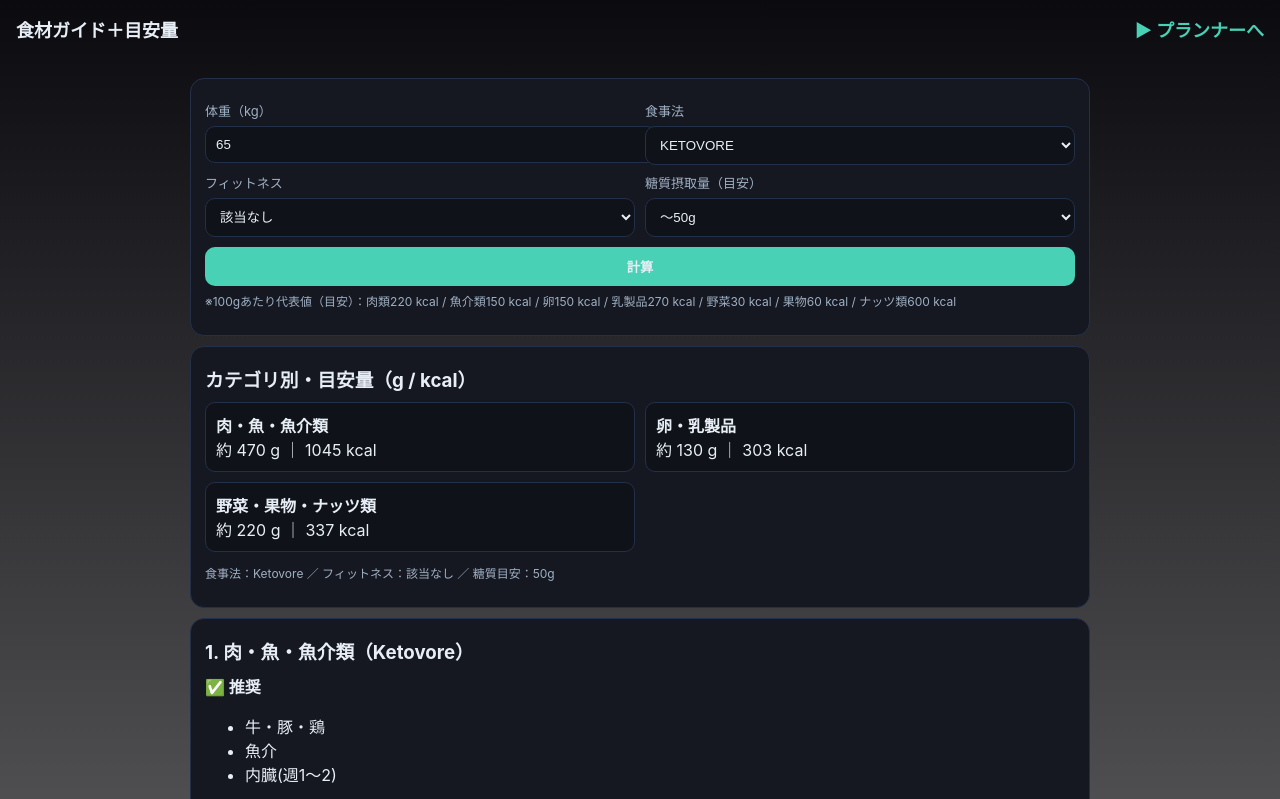
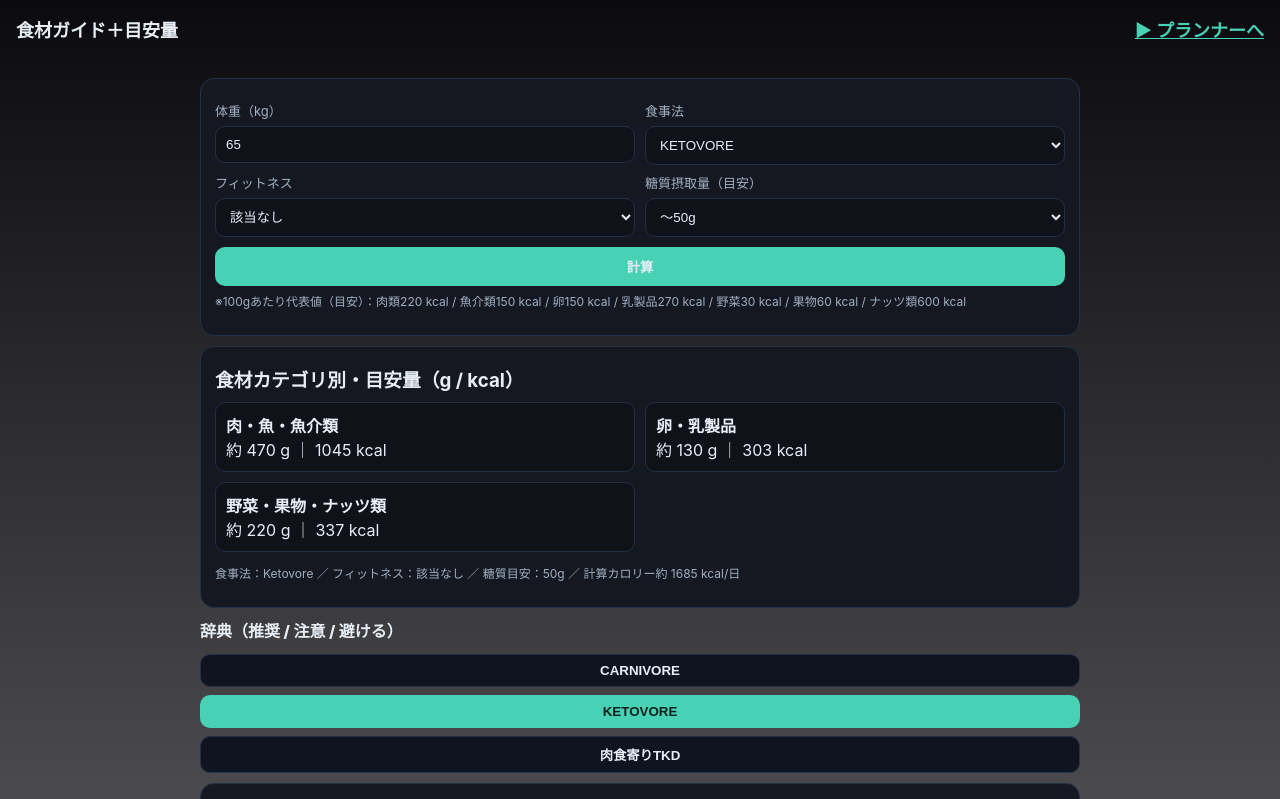
Before and after one commit to neocarnivore/carnivore-guide, a plain HTML site: page guide-plus.html in a window 1280 px wide. Both pictures are taken after a click on the button "計算". Shown: the top 799 px of the page. Drawn offline with Linux system fonts and the light colour scheme.

Commit message:
Update guide-plus.html

```diff
--- a/guide-plus.html
+++ b/guide-plus.html
@@ -4,30 +4,38 @@
 <meta charset="utf-8">
 <meta name="viewport" content="width=device-width,initial-scale=1">
 <title>食材ガイド＋目安量（Carnivore/Ketovore/TKD）</title>
+<meta name="theme-color" content="#0b0b0f">
+<link rel="manifest" href="manifest.webmanifest">
+<link rel="apple-touch-icon" href="icons/icon-192.png">
 <style>
 :root{--bg:#0b0b0f;--card:#151821;--text:#e8eef6;--muted:#9fb0c3;--acc:#48d1b5;--bad:#ff7575;--warn:#ffb454;--border:#23304a}
-body{margin:0;background:linear-gradient(180deg,var(--bg),#0b0b0f00);color:var(--text);font-family:-apple-system,BlinkMacSystemFont,"Segoe UI",Roboto,"Hiragino Kaku Gothic ProN","Yu Gothic",sans-serif}
+*{box-sizing:border-box} body{margin:0;background:linear-gradient(180deg,var(--bg),#0b0b0f00);color:var(--text);font-family:-apple-system,BlinkMacSystemFont,"Segoe UI",Roboto,"Hiragino Kaku Gothic ProN","Yu Gothic",sans-serif}
 header{padding:16px;font-weight:800;font-size:18px;display:flex;justify-content:space-between;align-items:center}
-.wrap{max-width:900px;margin:auto;padding:10px}
+a{color:var(--acc)} .wrap{max-width:900px;margin:auto;padding:10px}
 .card{background:var(--card);border:1px solid var(--border);border-radius:14px;padding:14px;margin:10px 0}
 .grid{display:grid;grid-template-columns:1fr;gap:10px}
 @media(min-width:720px){.grid{grid-template-columns:1fr 1fr}}
 label{display:block;font-size:13px;color:var(--muted);margin:8px 0 6px}
 input,select,button{width:100%;padding:10px;border-radius:10px;border:1px solid var(--border);background:#0f1218;color:var(--text)}
 button{background:var(--acc);border:none;font-weight:700;cursor:pointer}
-.small{font-size:12px;color:var(--muted)}
-h3{margin:4px 0 10px}
+.small{font-size:12px;color:var(--muted)} h3{margin:4px 0 10px}
 .kpi{background:#0f1218;border:1px solid var(--border);padding:10px;border-radius:10px}
 .bad{color:var(--bad)} .warn{color:var(--warn)}
+.sectionTitle{font-weight:800;margin:6px 0 12px}
+.tabs{display:flex;gap:8px;flex-wrap:wrap;margin-top:6px}
+.tab{background:#101420;border:1px solid var(--border);color:var(--text);padding:8px 12px;border-radius:10px;cursor:pointer}
+.tab.active{background:var(--acc);border-color:transparent;color:#07231d}
+.space{height:10px}
 </style>
 </head>
 <body>
 <header>
   <div>食材ガイド＋目安量</div>
-  <a href="https://neocarnivore.github.io" style="color:var(--acc);text-decoration:none">▶ プランナーへ</a>
+  <a href="https://neocarnivore.github.io">▶ プランナーへ</a>
 </header>
 
 <div class="wrap">
+
   <!-- 条件入力 -->
   <div class="card">
     <div class="grid">
@@ -62,13 +70,14 @@ h3{margin:4px 0 10px}
         </select>
       </div>
     </div>
-    <div style="margin-top:10px"><button id="go">計算</button></div>
+    <div class="space"></div>
+    <button id="go">計算</button>
     <p class="small" style="margin-top:6px">※100gあたり代表値（目安）：肉類220 kcal / 魚介類150 kcal / 卵150 kcal / 乳製品270 kcal / 野菜30 kcal / 果物60 kcal / ナッツ類600 kcal</p>
   </div>
 
   <!-- 結果：カテゴリ別 目安量 -->
   <div class="card" id="suggest" style="display:none">
-    <h3>カテゴリ別・目安量（g / kcal）</h3>
+    <h3>食材カテゴリ別・目安量（g / kcal）</h3>
     <div class="grid">
       <div class="kpi"><b>肉・魚・魚介類</b><div>約 <span id="gMeat">–</span> g ｜ <span id="kMeat">–</span> kcal</div></div>
       <div class="kpi"><b>卵・乳製品</b><div>約 <span id="gDairy">–</span> g ｜ <span id="kDairy">–</span> kcal</div></div>
@@ -77,7 +86,15 @@ h3{margin:4px 0 10px}
     <p class="small" id="note"></p>
   </div>
 
-  <!-- 辞典（推奨/注意/避ける） -->
+  <!-- 食事法タブ -->
+  <div class="sectionTitle">辞典（推奨 / 注意 / 避ける）</div>
+  <div class="tabs" id="dietTabs">
+    <button class="tab" data-diet="Carnivore">CARNIVORE</button>
+    <button class="tab active" data-diet="Ketovore">KETOVORE</button>
+    <button class="tab" data-diet="TKD">肉食寄りTKD</button>
+  </div>
+
+  <!-- 辞典本体 -->
   <div id="dict"></div>
 
   <footer class="small" style="margin:20px 0 30px">
@@ -88,9 +105,7 @@ h3{margin:4px 0 10px}
 </div>
 
 <script>
-const $ = s => document.querySelector(s);
-
-// ---- データ（辞典は上のguide.htmlと同様。簡略版） ----
+// ====== データ（辞典） ======
 const CATS = [
   {id:"meat",  name:"1. 肉・魚・魚介類"},
   {id:"oil",   name:"2. 調理用オイル＆調味料"},
@@ -102,17 +117,17 @@ const CATS = [
 
 const GUIDE = {
   Carnivore:{
-    meat:{ok:["牛・豚・鶏","魚（サーモン等）","内臓"], caution:["加工肉","味付け肉"], avoid:["パン粉付き肉","ソース漬け"]},
-    oil:{ok:["バター/ギー/ラード","未精製塩"], caution:["精製塩の摂り過ぎ"], avoid:["植物油","市販ドレッシング"]},
-    dairy:{ok:["卵","（耐性あれば）チーズ少量"], caution:["乳製品は控えめ"], avoid:["低脂肪乳/加糖ヨーグルト"]},
-    vege:{ok:["基本0（移行期に最小限）"], caution:["糖質多い野菜"], avoid:["根菜・穀物・多量の葉物"]},
+    meat:{ok:["牛・豚・鶏（赤身/脂身）","魚（サーモン・イワシ等）","内臓（レバー・心臓・腎臓）"], caution:["加工肉（ベーコン等）","味付け肉（砂糖/植物油）"], avoid:["パン粉付き肉","ソース漬け"]},
+    oil:{ok:["バター/ギー/ラード","未精製塩","生姜・黒胡椒・味噌・レモン"], caution:["精製塩の摂り過ぎ"], avoid:["植物油","市販ドレッシング"]},
+    dairy:{ok:["卵（2〜6個/日）","（耐性あれば）チーズ少量"], caution:["乳製品は控えめ"], avoid:["低脂肪乳/加糖ヨーグルト/菓子系チーズ"]},
+    vege:{ok:["（基本0）移行期に最小限","ネギ類・トマト少量"], caution:["糖質多い野菜"], avoid:["根菜・穀物・多量の葉物"]},
     drink:{ok:["水/無糖茶/コーヒー","ボーンブロス"], caution:["カフェイン過多"], avoid:["砂糖飲料"]},
-    snack:{ok:["基本は不要（空腹時は肉を優先）"], caution:["ナッツ/ベリー最小限"], avoid:["“低糖”スナック/バー"]}
+    snack:{ok:["基本は不要（空腹時は肉優先）"], caution:["ナッツ/ベリー最小限"], avoid:["“低糖”スナック/バー"]}
   },
   Ketovore:{
-    meat:{ok:["牛・豚・鶏","魚介","内臓(週1〜2)"], caution:["加工肉/味付け肉"], avoid:["パン粉付き肉"]},
+    meat:{ok:["牛・豚・鶏","魚介（オメガ3）","内臓(週1〜2)"], caution:["加工肉/味付け肉"], avoid:["パン粉付き肉"]},
     oil:{ok:["バター/ギー/ラード","オリーブ油(低温)"], caution:["MCT過多"], avoid:["種子油","市販ドレッシング"]},
-    dairy:{ok:["チーズ","無糖/ギリシャヨーグルト","生クリーム少量","卵"], caution:["乳糖に注意"], avoid:["加糖乳/植物性ミルク"]},
+    dairy:{ok:["チーズ","無糖/ギリシャヨーグルト","生クリーム少量","卵"], caution:["乳糖注意"], avoid:["加糖乳/植物性ミルク"]},
     vege:{ok:["葉物/キノコ/ネギ","トマト少量","ベリー少量"], caution:["根菜/多量の野菜"], avoid:["穀物/芋系"]},
     drink:{ok:["水/無糖茶/コーヒー","ボーンブロス"], caution:["甘味料飲料"], avoid:["砂糖飲料"]},
     snack:{ok:["ナッツ少量","ベリー＋無糖ヨーグルト"], caution:["加工バー"], avoid:["砂糖お菓子"]}
@@ -120,27 +135,31 @@ const GUIDE = {
   TKD:{
     meat:{ok:["赤身肉/鶏胸/魚介","運動前後は脂少なめ"], caution:["脂質過多"], avoid:["砂糖入り加工肉"]},
     oil:{ok:["バター/ギー/ラード","MCT少量"], caution:["油の摂り過ぎ"], avoid:["種子油"]},
-    dairy:{ok:["卵","ギリシャヨーグルト","ホエイ"], caution:["脂質過多に注意"], avoid:["加糖乳製品"]},
-    vege:{ok:["低糖質野菜","運動日に少量の糖質源"], caution:["糖質過多"], avoid:["穀物/砂糖菓子"]},
+    dairy:{ok:["卵","ギリシャヨーグルト","ホエイ"], caution:["脂質過多注意"], avoid:["加糖乳製品"]},
+    vege:{ok:["低糖質野菜","（運動日に）少量の糖質源"], caution:["糖質過多"], avoid:["穀物/砂糖菓子"]},
     drink:{ok:["水/無糖茶/コーヒー","電解質(無糖)","ボーンブロス"], caution:["カフェイン過多"], avoid:["加糖飲料"]},
     snack:{ok:["プロテイン","ナッツ少量","ベリー少量"], caution:["加工バー"], avoid:["砂糖お菓子"]}
   }
 };
 
-// ---- 目安量計算（シンプル版） ----
+// ====== 目安量計算（シンプル） ======
 // 代表kcal（100gあたり→カテゴリ混成を3グループに圧縮）
 const KCAL = { meat:220, dairy:240, veg:150 };
 
+const $ = s => document.querySelector(s);
+
 function carbBy(diet, carbSel){ return diet==="Carnivore" ? 8 : Number(carbSel||30); }
+
 function dayFactor(diet, fitness){
   if(fitness==="none") return 1.00;
   if(diet==="Carnivore") return fitness==="workout"?1.05:0.97;
   if(diet==="Ketovore") return fitness==="workout"?1.06:0.98;
-  return fitness==="workout"?1.07:0.97;
+  return fitness==="workout"?1.07:0.97; // TKD
 }
-function splits(diet, carbSel, fitness){
+
+function splits(diet, carb, fitness){
   let s={meat:0.7,dairy:0.2,veg:0.1};
-  const level = (carbSel<=30)?30:(carbSel<=50)?50:70;
+  const level = (carb<=30)?30:(carb<=50)?50:70;
   if(diet==="Carnivore"){ s={meat:0.78,dairy:0.22,veg:0}; }
   else if(diet==="Ketovore"){
     if(level===30) s={meat:0.70,dairy:0.20,veg:0.10};
@@ -148,7 +167,7 @@ function splits(diet, carbSel, fitness){
     if(level===70) s={meat:0.58,dairy:0.17,veg:0.25};
     if(fitness==="workout"){ s.meat+=0.04; s.veg=Math.max(0,s.veg-0.04); }
     if(fitness==="rest"){ s.dairy+=0.03; s.meat=Math.max(0,s.meat-0.02); s.veg=Math.max(0,s.veg-0.01); }
-  }else{
+  }else{ // TKD
     if(fitness==="workout"){
       if(level===30) s={meat:0.65,dairy:0.15,veg:0.20};
       if(level===50) s={meat:0.58,dairy:0.15,veg:0.27};
@@ -169,12 +188,12 @@ function calc(){
   const fitness = $("#fitness").value;
   const carbSel = +$("#carb").value||30;
 
-  // ざっくりTDEE（活動補正は固定1.55、簡略）
-  const bmr = 24 * w * 0.9; // ラフな推定（性別/年齢簡略）
+  // ざっくりTDEE（簡略）
+  const bmr = 24 * w * 0.9;
   const tdee = bmr * dayFactor(diet, fitness) * 1.2;
 
-  const P = w * 1.8;
-  const C = carbBy(diet, carbSel);
+  const P = w * 1.8;                 // 1.8 g/kg
+  const C = carbBy(diet, carbSel);   // 糖質目安
   let F = (tdee - 4*P - 4*C) / 9; if(F<0) F=0;
   const kcal = 4*P + 4*C + 9*F;
 
@@ -188,17 +207,10 @@ function calc(){
   $("#gMeat").textContent=gMeat; $("#kMeat").textContent=Math.round(kMeat);
   $("#gDairy").textContent=gDairy; $("#kDairy").textContent=Math.round(kDairy);
   $("#gVeg").textContent=(diet==="Carnivore"?0:gVeg); $("#kVeg").textContent=Math.round(kVeg);
-  $("#note").textContent = `食事法：${diet==="TKD"?"肉食寄りTKD":diet} ／ フィットネス：${fitness==="workout"?"運動日":fitness==="rest"?"休息日":"該当なし"} ／ 糖質目安：${diet==="Carnivore"?"5〜10g":C+"g"}`;
+  $("#note").textContent = `食事法：${diet==="TKD"?"肉食寄りTKD":diet} ／ フィットネス：${fitness==="workout"?"運動日":fitness==="rest"?"休息日":"該当なし"} ／ 糖質目安：${diet==="Carnivore"?"5〜10g":C+"g"} ／ 計算カロリー約 ${Math.round(kcal)} kcal/日`;
 }
 
-$("#diet").addEventListener("change", ()=>{
-  // Carnivoreのとき糖質タブは非表示
-  const show = $("#diet").value!=="Carnivore";
-  document.getElementById("carbBox").style.display = show?"block":"none";
-});
-document.getElementById("go").addEventListener("click", calc);
-
-// 初期レンダー：辞典
+// 辞典レンダー
 function renderDict(diet="Ketovore"){
   const box = document.getElementById("dict");
   box.innerHTML="";
@@ -215,8 +227,31 @@ function renderDict(diet="Ketovore"){
     box.appendChild(card);
   });
 }
+
+// イベント
+document.getElementById("diet").addEventListener("change", ()=>{
+  // Carnivoreのとき糖質タブは非表示
+  const show = document.getElementById("diet").value!=="Carnivore";
+  document.getElementById("carbBox").style.display = show?"block":"none";
+});
+document.getElementById("go").addEventListener("click", calc);
+
+// タブ切替
+document.querySelectorAll(".tab").forEach(b=>{
+  b.addEventListener("click",e=>{
+    document.querySelectorAll(".tab").forEach(t=>t.classList.remove("active"));
+    e.currentTarget.classList.add("active");
+    renderDict(e.currentTarget.dataset.diet);
+  });
+});
+
+// 初期表示
 renderDict();
-document.getElementById("diet").addEventListener("change", e=>renderDict(e.target.value));
+
+// ====== PWA: Service Worker 登録 ======
+if('serviceWorker' in navigator){
+  window.addEventListener('load',()=>{ navigator.serviceWorker.register('./sw.js'); });
+}
 </script>
 </body>
 </html>
```
